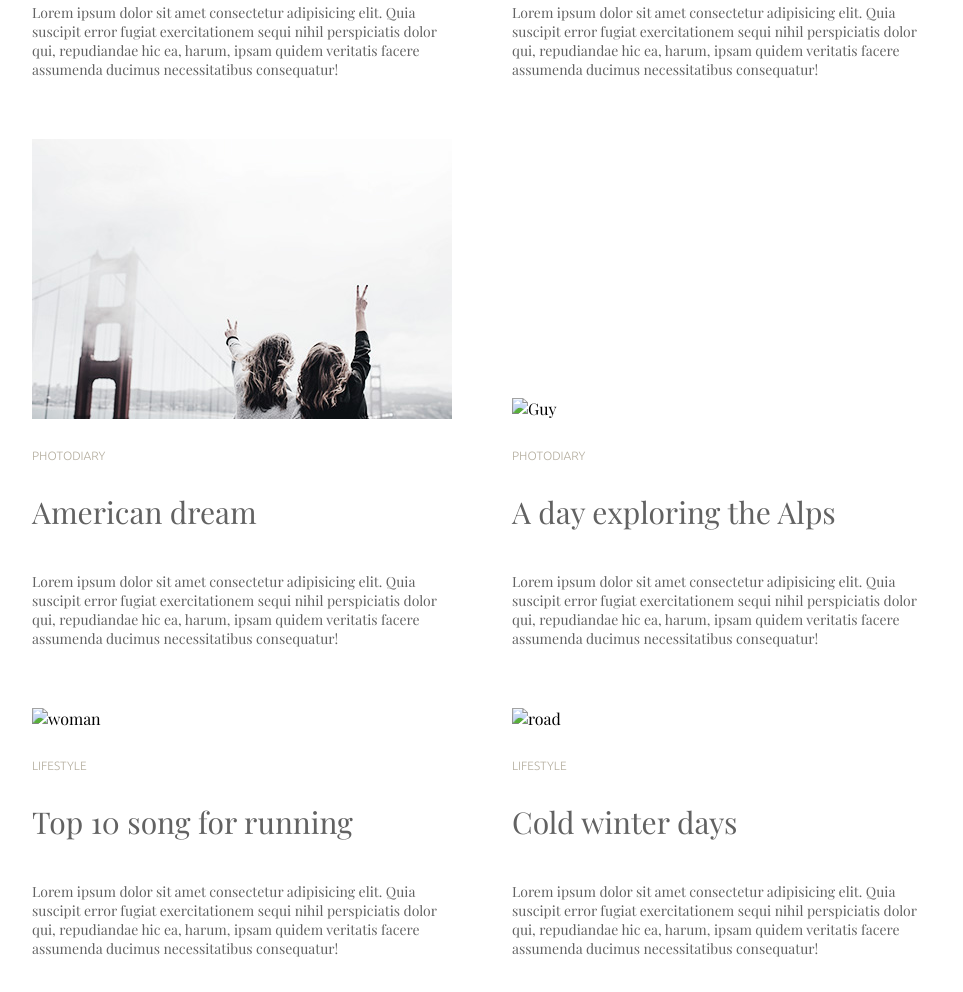
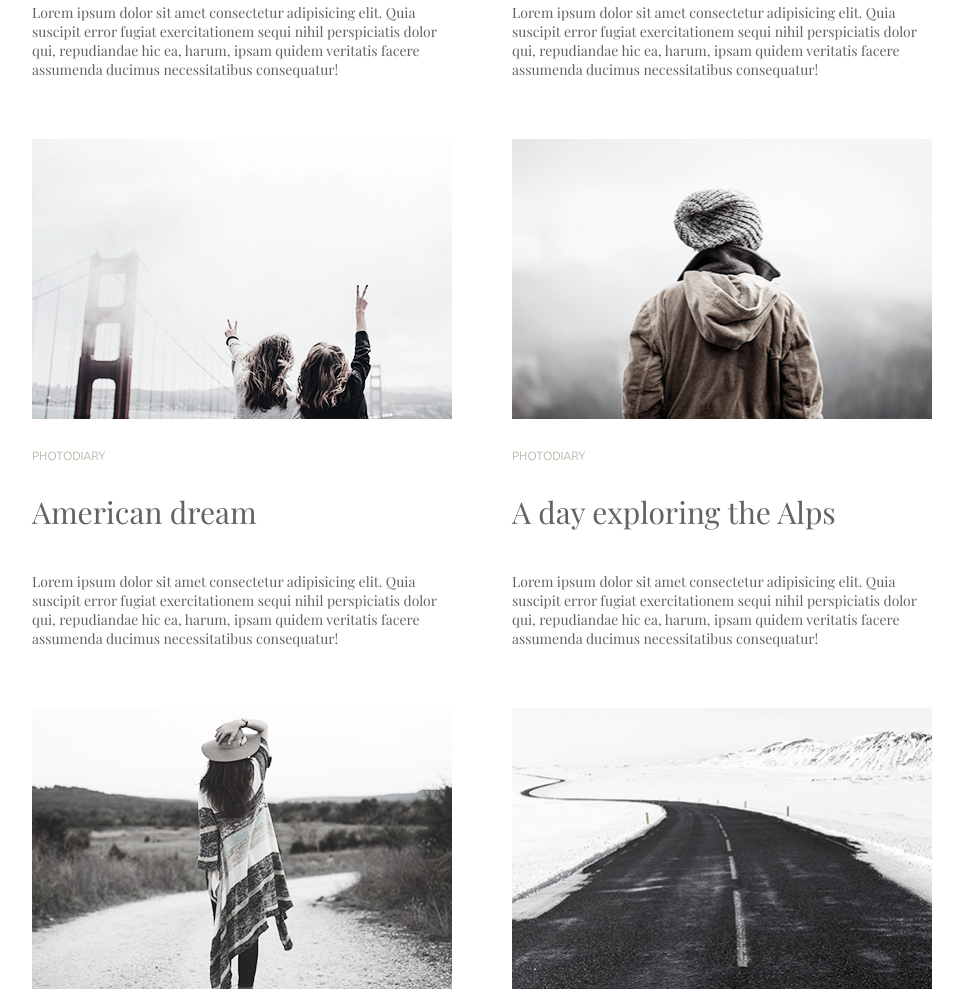
Before and after one commit to MakotoTeach/goit-fe-course, a plain HTML site: page module-03/index.html in a window 1280 px wide. Shown: the part 610-1602 px from the top of the page, without its empty margins (158-1121 px from the left). Drawn offline with nearby package versions, Linux system fonts and the light colour scheme; the site is published under a folder, as on GitHub Pages, so addresses that start at the root find nothing.

Commit message:
HOME WORK3

```diff
--- a/module-03/index.html
+++ b/module-03/index.html
@@ -24,7 +24,7 @@
       <div class="container">
         <ul class="card__list">
           <li class="card__list-item">
-            <img src="../img/dancing girl.jpg" alt="dancing girl" />
+            <img src="img/dancing girl.jpg" alt="dancing girl" />
             <p class="category">LIFESTYLE</p>
             <h2>More than a just music festival</h2>
             <p class="description">
@@ -57,7 +57,7 @@
             </p>
           </li>
           <li class="card__list-item">
-            <img src="/img/Guy.jpg" alt="Guy" />
+            <img src="img/Guy.jpg" alt="Guy" />
             <p class="category">PHOTODIARY</p>
             <h2>A day exploring the Alps</h2>
             <p class="description">
@@ -68,7 +68,7 @@
             </p>
           </li>
           <li class="card__list-item">
-            <img src="/img/woman.jpg" alt="woman" />
+            <img src="img/woman.jpg" alt="woman" />
             <p class="category">LIFESTYLE</p>
             <h2>Top 10 song for running</h2>
             <p class="description">
@@ -79,7 +79,7 @@
             </p>
           </li>
           <li class="card__list-item">
-            <img src="/img/road.jpg" alt="road" />
+            <img src="img/road.jpg" alt="road" />
             <p class="category">LIFESTYLE</p>
             <h2>Cold winter days</h2>
             <p class="description">
```
